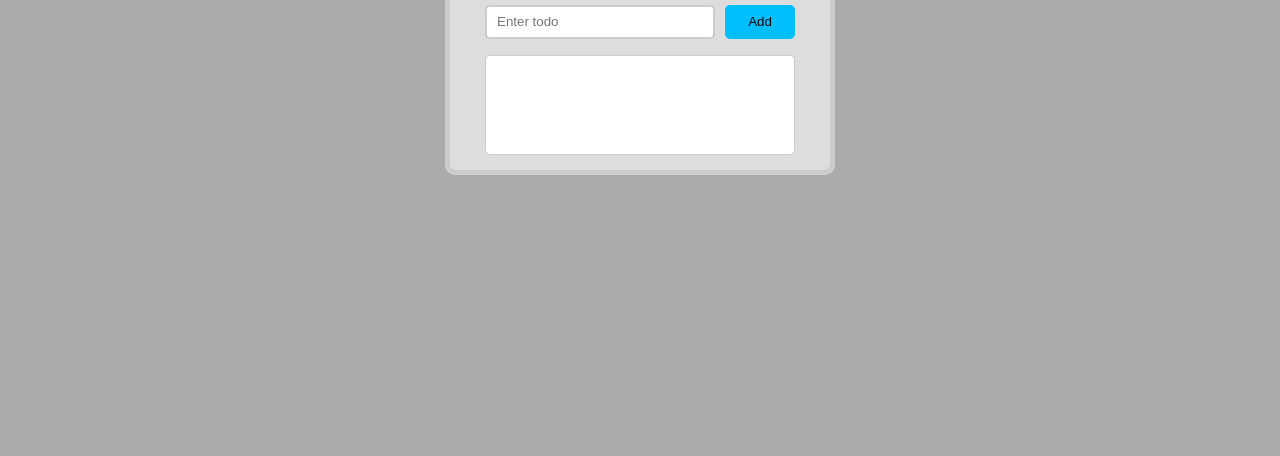
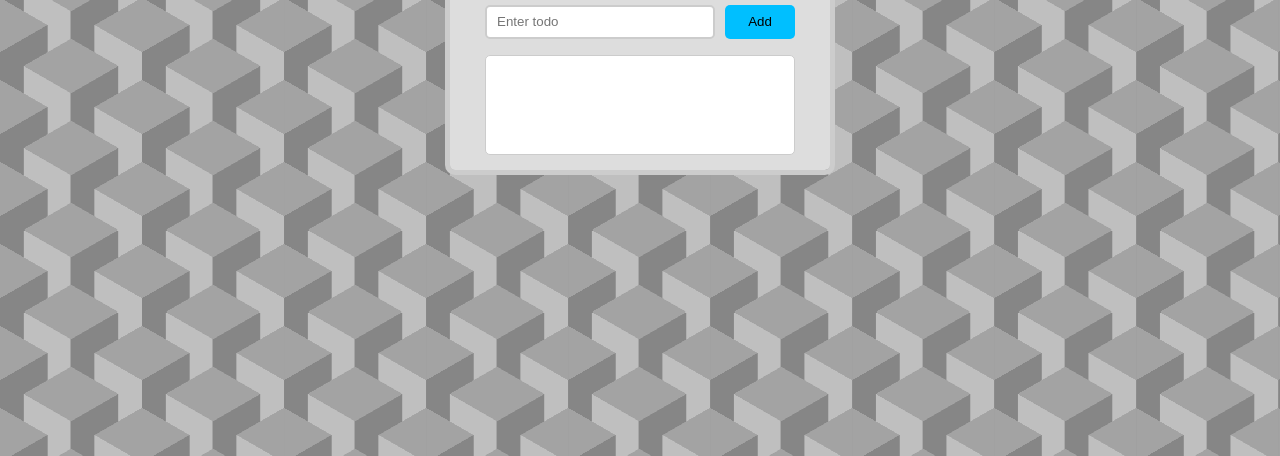
Before and after one commit to EvgenyLeukhin/todo-list, a website: page index.html in a window 1280 px wide. Shown: the part 344-800 px from the top of the page. Drawn offline with Linux system fonts and the light colour scheme.

Commit message:
Add background

```diff
--- a/index.html
+++ b/index.html
@@ -25,12 +25,34 @@
   <meta name="apple-mobile-web-app-title" content="Todo List" />
   <link rel="manifest" href="favicons/site.webmanifest" />
 
-  <title>TODO-LIST by HTML/CSS/JavaScript</title>
+  <title>TODO-LIST by HTML/CSS/JS</title>
 
   <style>
     *, *::before, *::after {
       box-sizing: border-box;
     }
+
+    :root {
+      /* css vars */
+      --s: 82px; /* control the size*/
+      --c1: #b2b2b2;
+      --c2: #ffffff;
+      --c3: #d9d9d9;
+
+      --_g: var(--c3) 0 120deg,#0000 0;
+    }
+
+    html {
+
+    background:
+      conic-gradient(from -60deg at 50% calc(100%/3),var(--_g)),
+      conic-gradient(from 120deg at 50% calc(200%/3),var(--_g)),
+      conic-gradient(from  60deg at calc(200%/3),var(--c3) 60deg,var(--c2) 0 120deg,#0000 0),
+      conic-gradient(from 180deg at calc(100%/3),var(--c1) 60deg,var(--_g)),
+      linear-gradient(90deg,var(--c1)   calc(100%/6),var(--c2) 0 50%,
+                            var(--c1) 0 calc(500%/6),var(--c2) 0);
+    background-size: calc(1.732*var(--s)) var(--s);
+  }
 
     html, body {
       margin: 0;
@@ -42,7 +64,7 @@
       flex-direction: column;
       justify-content: center;
       min-height: 100vh;
-      background-color: rgba(0, 0, 0, 0.33);
+      background-color: rgba(0, 0, 0, 0.25);
       font-family: sans-serif;
     }
 
@@ -223,7 +245,7 @@
 
     // html элементы
     const input = document.querySelector('#input');
-    const buton = document.querySelector('#button');
+    const button = document.querySelector('#button');
     const list = document.querySelector('#list');
 
     // рендер списка при загрузке
@@ -274,7 +296,7 @@
         // вставляем <li> в список
         list.appendChild(li);
 
-        // навешивание события клика на тег <b class="check"> для отмечания todo
+        // навешивание события клика на тег <li> для отмечания todo
         li.addEventListener('click', () => {
           checkTodo(todoItem.id);
         });
@@ -320,24 +342,26 @@
     // функция удаления todo по id
     const removeTodo = (id) => {
       // I вариант - с помощью .filter()
-      // todo = todo.filter((item) => item.id !== id);
+      todo = todo.filter((item) => item.id !== id);
 
       // II вариант - с помощью .findIndex() и .splice()
-      const deletedIndex = todo.findIndex((item)  => item.id === id);
-      todo.splice(deletedIndex, 1);
+      // const deletedIndex = todo.findIndex((item)  => item.id === id);
+      // todo.splice(deletedIndex, 1);
 
       // render list
       renderList();
     }
 
-    // событие клика
-    buton.addEventListener('click', () => {
+    // событие клика на кнопку
+    button.addEventListener('click', () => {
       addTodo();
     });
 
     // событие нажатия Enter в поле ввода
     input.addEventListener('keydown', (event) => {
-      if (event.key === 'Enter') {
+      const value = event.target.value;
+
+      if (value && event.key === 'Enter') {
         addTodo();
       }
     });
```
